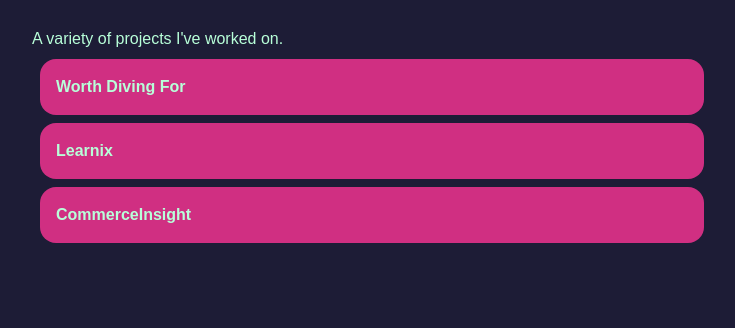
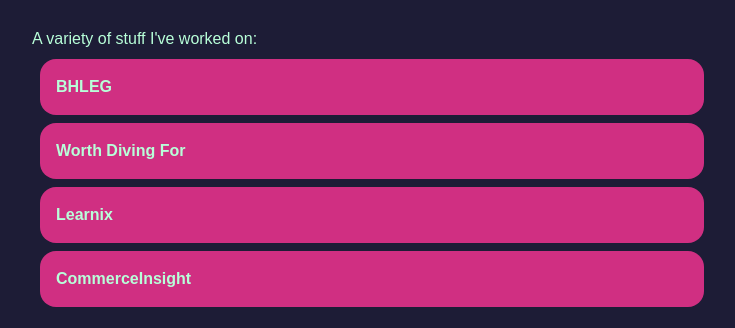
Before and after one commit to KingOfSpadesJFK/kingofspadesjfk.github.io, a Gatsby site: page /work in a window 1280 px wide. Shown: the part 155-483 px from the top of the page, without its empty margins (268-1003 px from the left). Built offline with nearby package versions, Linux system fonts and the light colour scheme; Gatsby itself is replaced by a stand-in of ours.

Commit message:
added bhleg to work

```diff
--- a/src/pages/component/waving_text.jsx
+++ b/src/pages/component/waving_text.jsx
@@ -10,7 +10,7 @@ const WavingParagraph = styled.p`
   user-select: none;
 
   color: var(--fg-primary);
-  font-size: 64pt;
+  font-size: 10vw;
   font-weight: bold;
   text-shadow: 6px 6px 0px var(--fg-highlight);
 `;
--- a/src/pages/work.jsx
+++ b/src/pages/work.jsx
@@ -7,7 +7,13 @@ const ExplorePage = () => {
         <Layout>
           <div>
             <h1>Work</h1>
-            <p>A variety of projects I've worked on.</p>
+            <p>A variety of stuff I've worked on:</p>
+            <WorkInfoCard
+              name='BHLEG'
+              description='A puzzle-platformer about shining light as a gameplay mechanic. Submitted to the Pirate Software Game Jam 15'
+              website='https://kasseroleofsaracha.itch.io/bhleg'
+              repo='https://github.com/KingOfSpadesJFK/bhleg'
+            />
             <WorkInfoCard
               name='Worth Diving For'
               description='A slow-paced underwater platformer. Submitted to Pixel Game Jam 2024'
```
